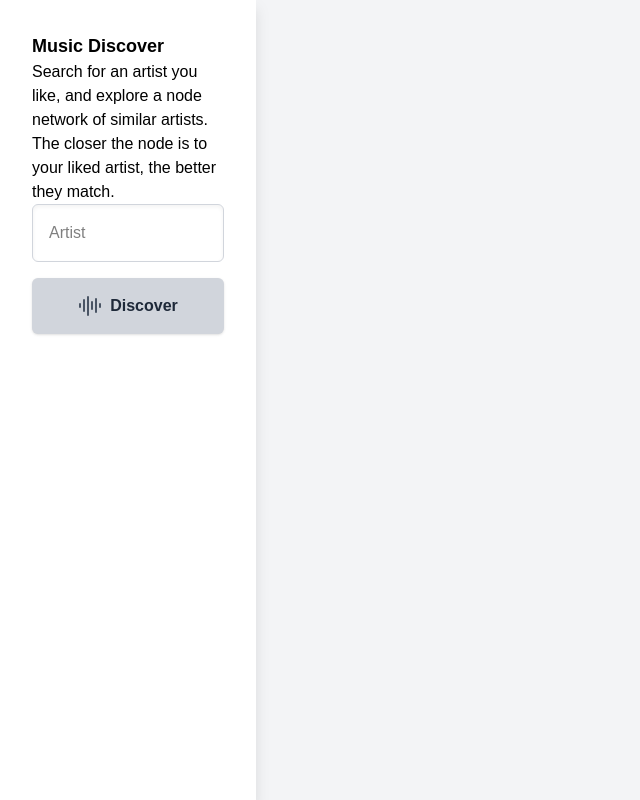
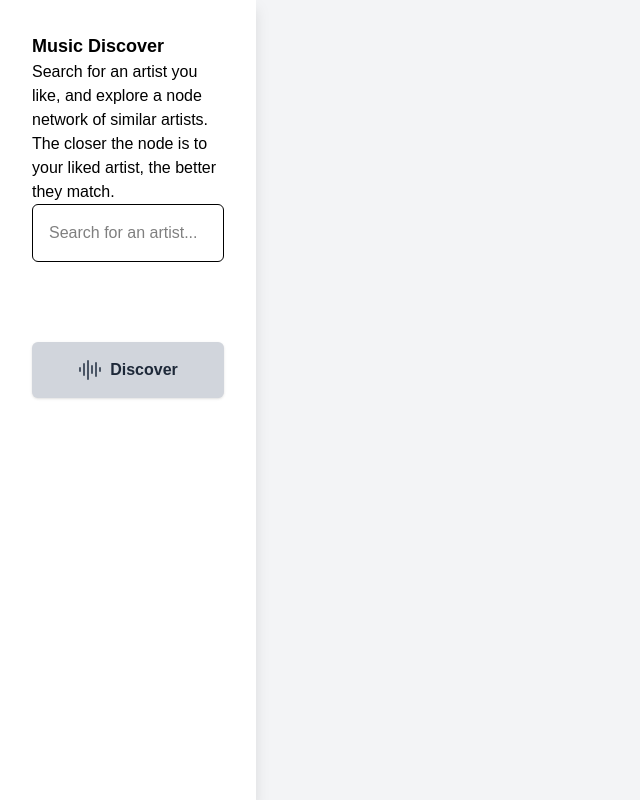
Before and after one commit to SebastianKullander9/music-discover, a Next.js app in the folder music-frontend/: page / in a window 1280 px wide. Shown: the whole page, without its empty margins (0-640 px from the left). Built offline with nearby package versions, Linux system fonts and the light colour scheme.

Commit message:
add debounced artist search input with API/database integration

```diff
--- /dev/null
+++ b/music-frontend/app/components/ArtistSearch.tsx
@@ -0,0 +1,31 @@
+import { useState } from "react";
+import SearchInput from "./SearchInput";
+
+type ArtistSuggestion = {
+    name: string;
+    mbid: string;
+}
+
+export default function ArtistSearch() {
+    const [results, setResults] = useState<ArtistSuggestion[]>([]);
+    const [searchedArtist, setSearchedArtist] = useState();
+
+    const handleClick = (name: string, mbid: string) => {
+        console.log(mbid);
+    }
+
+    return (
+        <div className="w-full">
+            <SearchInput onResults={setResults} results={results} />
+            {results.length > 0 && (
+                <ul className="border-b-1 border-l-1 border-r-1 flex flex-col items-center">
+                    {results?.map((artist) => (
+                        <li key={artist.mbid} onClick={() => handleClick(artist.name, artist.mbid)} className="cursor-pointer hover:bg-gray-300 p-2 w-full">
+                            {artist.name}
+                        </li>
+                    ))}
+                </ul>
+            )}
+        </div>
+    );
+}
--- a/music-frontend/app/components/Menu.tsx
+++ b/music-frontend/app/components/Menu.tsx
@@ -1,24 +1,14 @@
+import ArtistSearch from "./ArtistSearch";
 import { AudioLines } from "lucide-react";
 
-interface MenuProps {
-    state: string;
-    setState: (arg0: string) => void;
-}
-
-export default function Menu({ state, setState }: MenuProps ) {
+export default function Menu() {
     return (
         <div className="w-full h-full bg-white drop-shadow-xl p-8 flex flex-col">
             <h1 className="text-lg font-bold">Music Discover</h1>
             <p>Search for an artist you like, and explore a node network of similar artists. The closer the node is to your liked artist, the better they match.</p>
-            <input
-                className="border-1 border-gray-300 p-4 rounded-md inset-shadow-sm mb-4"
-                placeholder="Artist"
-                value={state}
-                onChange={e => setState(e.target.value)}
-            >
+            <ArtistSearch />
 
-            </input>
-            <button className="flex flex-row p-4 gap-2 justify-center bg-gray-300 rounded-md shadow-sm items-center">
+            <button className="flex flex-row p-4 gap-2 justify-center bg-gray-300 rounded-md shadow-sm items-center mt-20">
                 <AudioLines size={24} className="text-gray-600" />
                 <p className="font-semibold text-base text-gray-800">Discover</p>
             </button>
--- /dev/null
+++ b/music-frontend/app/components/SearchInput.tsx
@@ -0,0 +1,63 @@
+import { useState, useEffect, useRef } from "react";
+
+type ArtistSuggestion = {
+    name: string;
+    mbid: string;
+};
+
+type SearchInputProps = {
+    onResults: (results: ArtistSuggestion[]) => void;
+    results: ArtistSuggestion[];
+}
+
+export default function SearchInput({ onResults, results }: SearchInputProps) {
+    const [query, setQuery] = useState("");
+    const abortControllerRef = useRef<AbortController | null>(null);
+
+    useEffect(() => {
+        if (query.length < 2) {
+            onResults([]);
+            return;
+        }
+
+        const handler = setTimeout(async () => {
+            abortControllerRef.current?.abort();
+            const controller = new AbortController();
+            abortControllerRef.current = controller;
+
+            try {
+                const response = await fetch(`http://localhost:3001/search/search-artists?name=${query}`, {
+                    method: "GET",
+                    signal: controller.signal
+                });
+
+                if (!response.ok) throw new Error(`${response.status} ${response.statusText}`);
+
+                const data: { success: boolean; data: ArtistSuggestion[] } = await response.json();
+                onResults(data.data);
+            } catch (err: unknown) {
+                if (err instanceof Error) {
+                    if (err.name !== "AbortError") {
+                    console.error("Search request failed:", err.message);
+                    onResults([]);
+                    }
+                } else {
+                    console.error("Search request failed with unknown error:", err);
+                    onResults([]);
+                }
+            }
+        }, 300);
+
+        return () => clearTimeout(handler);
+    }, [query, onResults]);
+
+    return (
+        <input
+            type="text"
+            value={query}
+            onChange={(e) => setQuery(e.target.value)}
+            placeholder="Search for an artist..."
+            className={`p-4 w-full border-1 border-gray-4 rounded-md ${results.length === 0 ? "" : "rounded-br-none rounded-bl-none"}`}
+        />
+    );
+}
```
Also changed, not shown: 1 other file (tests, documents, lock files or other folders).
